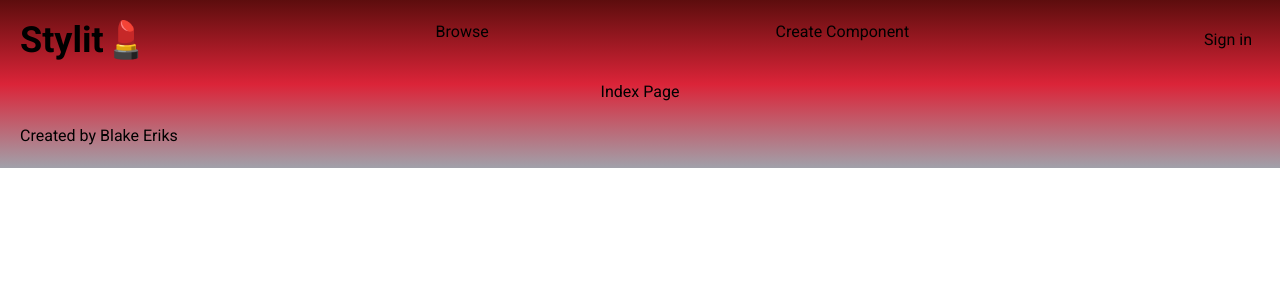
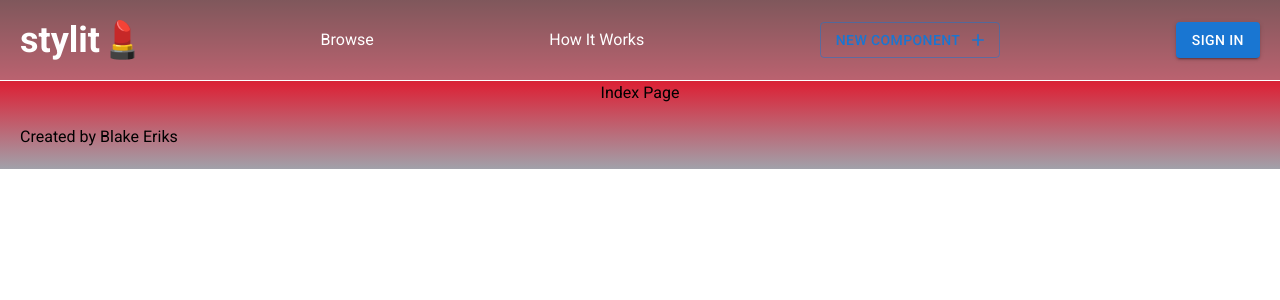
Before and after one commit to BlakeEriks/stylit, a Next.js app: page / in a window 1280 px wide. Shown: the top 300 px of the page. Built offline with nearby package versions, Linux system fonts and the light colour scheme.

Commit message:
Upgrade header styles

```diff
--- a/components/Header.tsx
+++ b/components/Header.tsx
@@ -1,5 +1,7 @@
+import { Button } from '@mui/material';
 import Link from 'next/link';
 import useSocialAuth from 'utils/auth';
+import AddIcon from '@mui/icons-material/Add';
 
 // Define the users props
 interface IndexProps {
@@ -18,19 +20,26 @@ const Header = (props: IndexProps) => {
   }
 
   return (
-    <div className="w-full flex justify-between p-5">
-      <div className="text-4xl font-semibold">
-        Stylit💄
-      </div>
+    <div className="w-full flex justify-between items-center p-5 bg-opacity-50 bg-gray text-white border-b border-white">
+      <Link href="/" passHref>
+        <div className="text-4xl font-semibold cursor-pointer">
+          stylit💄
+        </div>
+      </Link>
       <Link href="/component">
         Browse
       </Link>
-      <Link href="/component/create">
-        Create Component
+      <Link href="/component">
+        How It Works
       </Link>
-      <button onClick={onClick} className="bg-red-500 rounded-lg px-2">
+      <Link href="/component/create" passHref>
+        <Button variant='outlined' className="text-gold border-gold hover:border-gold" endIcon={<AddIcon />}>
+          New Component
+        </Button>
+      </Link>
+      <Button variant='contained' onClick={onClick} className="text-black bg-gold">
         Sign in
-      </button>
+      </Button>
     </div>
   )
 }
```
